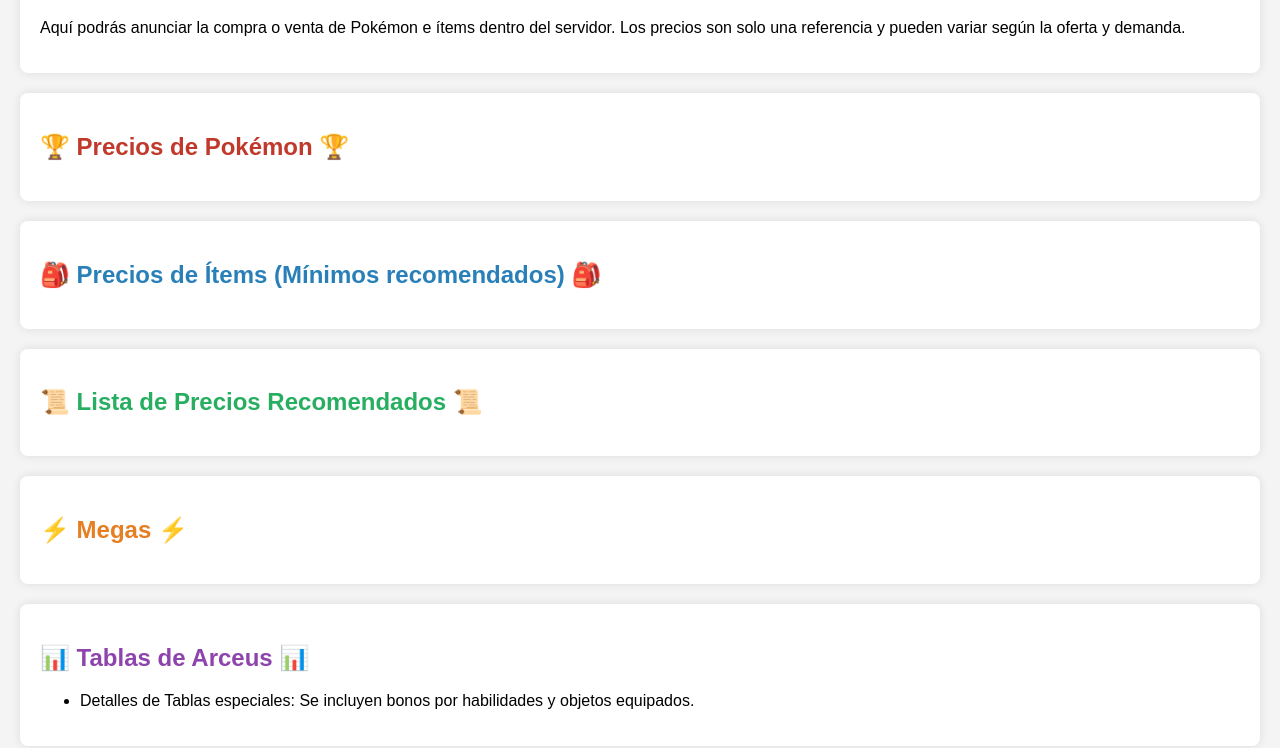
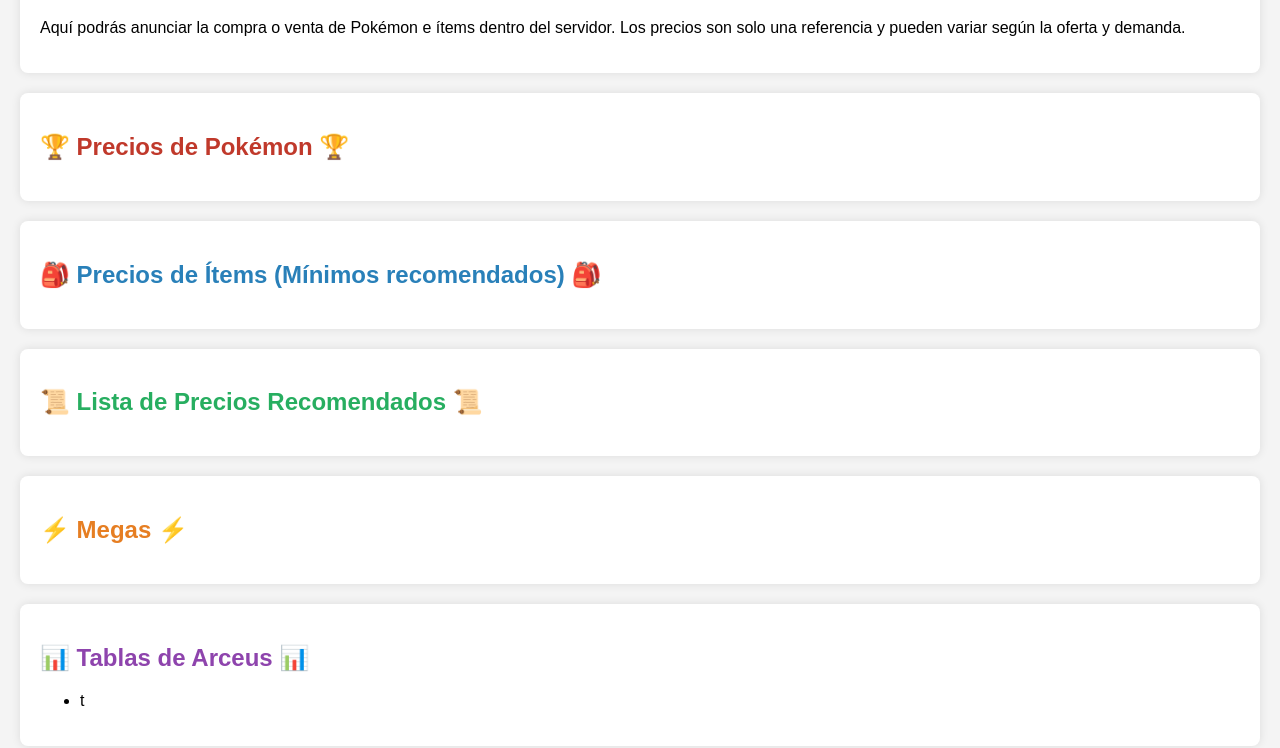
Before and after one commit to PixelmonRanger/Compra-y-Venta, a plain HTML site: page index.html in a window 1280 px wide. Both pictures are taken after a click on the element "📊 Tablas de Arceus 📊". Shown: the part 102-850 px from the top of the page. Drawn offline with Linux system fonts and the light colour scheme.

Commit message:
Add files via upload

```diff
--- a/index.html
+++ b/index.html
@@ -258,7 +258,7 @@
         <h2 class="section-title-5" onclick="toggleContent('arceusTables')">📊 Tablas de Arceus 📊</h2>
         <div id="arceusTables" class="content">
             <ul>
-                <li>Detalles de Tablas especiales: Se incluyen bonos por habilidades y objetos equipados.</li>
+                <li>t</li>
             </ul>
         </div>
     </div>
```
